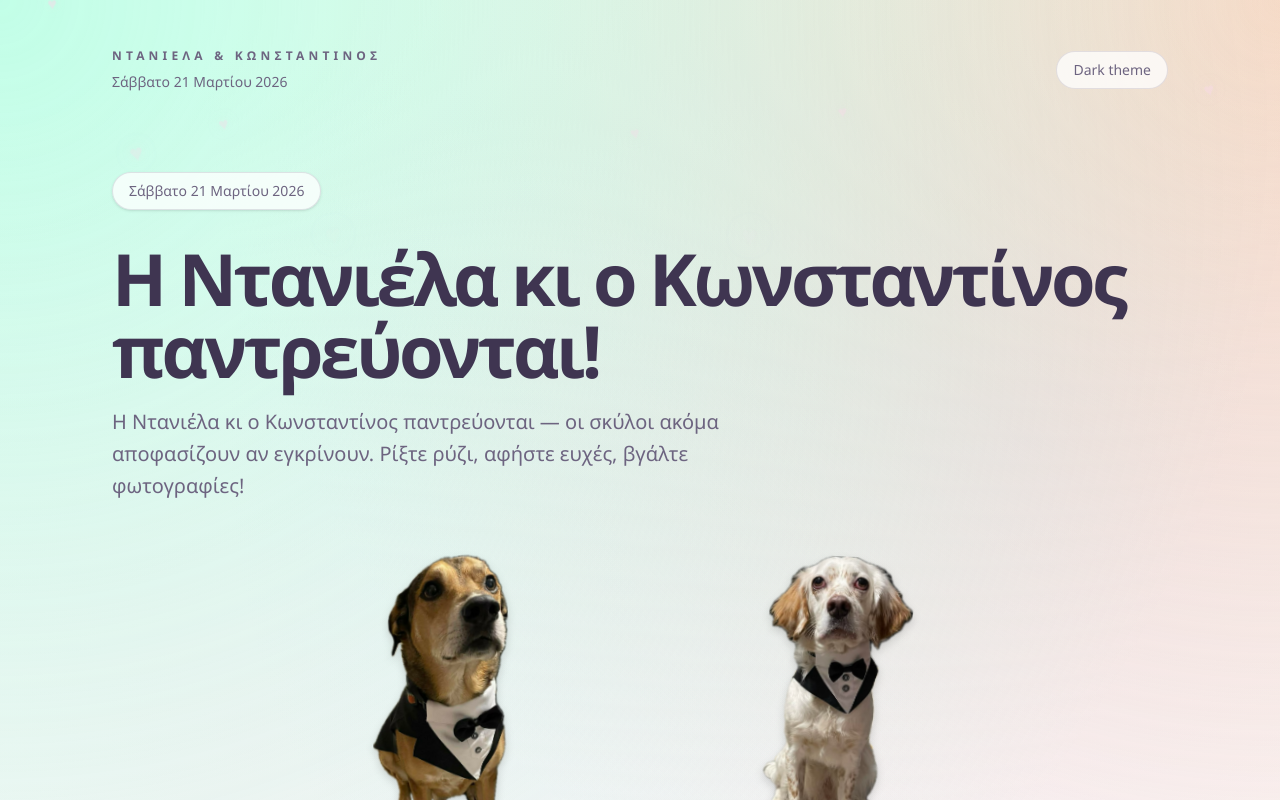
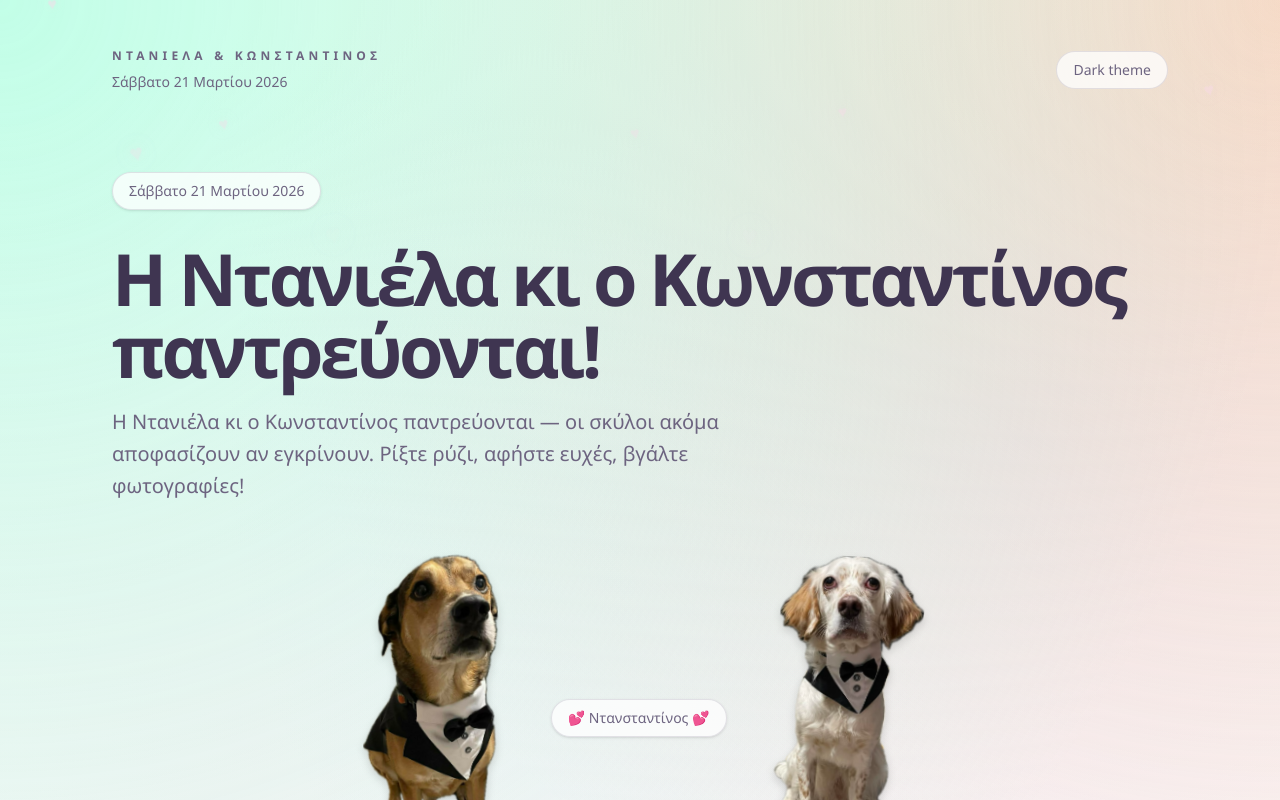
Before and after one commit to Jo-a-n/wedding-party, a Next.js app: page / in a window 1280 px wide. Shown: the top 800 px of the page. Built offline with nearby package versions, Linux system fonts and the light colour scheme; no server answers; the database is empty.

Commit message:
polish name ship button: add trailing emoji, raise to dog head height

```diff
--- a/app/components/name-ship.tsx
+++ b/app/components/name-ship.tsx
@@ -41,7 +41,7 @@
       onClick={cycle}
       className="soft-chip inline-flex cursor-pointer rounded-full px-4 py-2 text-sm text-ink-soft shadow-sm transition-transform duration-150 hover:scale-105 active:scale-95"
     >
-      💕 {NAME_SHIPS[index]}
+      💕 {NAME_SHIPS[index]} 💕
     </button>
   );
 }
--- a/app/components/wedding-dogs.tsx
+++ b/app/components/wedding-dogs.tsx
@@ -11,7 +11,7 @@
         className="dog-wiggle h-48 sm:h-64 lg:h-80 w-auto drop-shadow-lg"
         loading="eager"
       />
-      <div className="flex flex-col items-center gap-2 pb-4">
+      <div className="flex flex-col items-center gap-2 self-center">
         <NameShip />
       </div>
       <img
```
